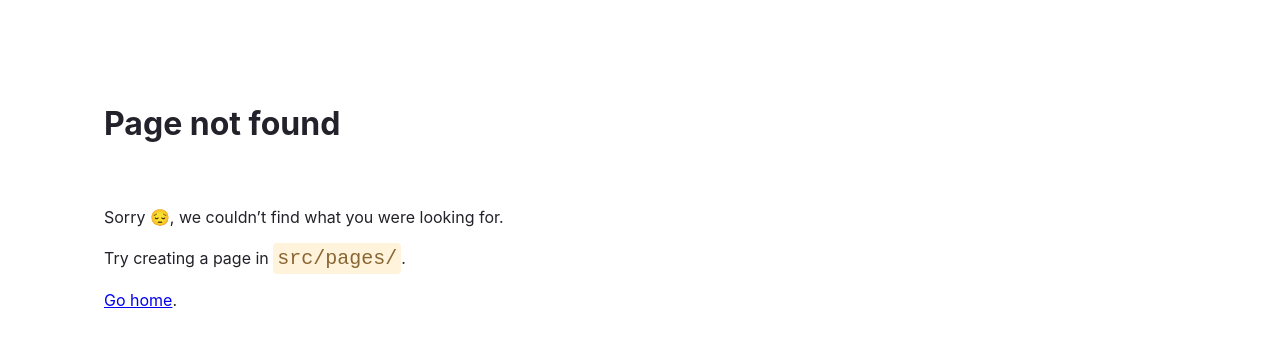
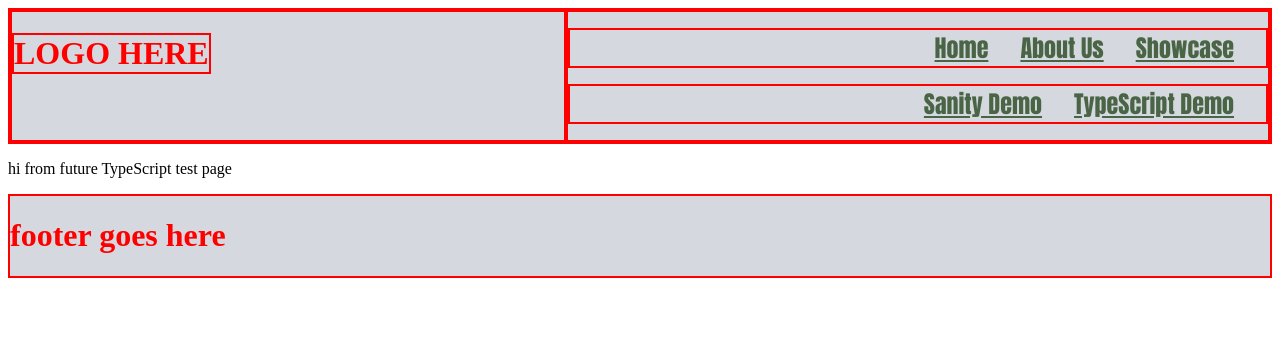
Before and after one commit to chris-ecklund/brochure-demo-feb2023-gatsby, a Gatsby site: page /typescriptpage in a window 1280 px wide. Before the commit this address had no page. Built offline with nearby package versions, Linux system fonts and the light colour scheme; Gatsby itself is replaced by a stand-in of ours; a web font is replaced by a local one.

Commit message:
-adding future typescript page

```diff
--- a/src/components/NavBar.js
+++ b/src/components/NavBar.js
@@ -13,9 +13,8 @@ const NavBar = () => {
           </div>
         </div>
 
-        <div className="flexgrow1 red-find-border"></div>
-
-        <nav className="flexgrow1">
+        <div className="flexgrow1 red-find-border">
+          <nav>
             <ul className="nav-links red-find-border">
               <li className="nav-link-item ">
                 <Link to="/" className="nav-link-text ">
@@ -34,6 +33,22 @@ const NavBar = () => {
               </li>
             </ul>
           </nav>
+
+          <nav className="flexgrow1">
+            <ul className="nav-links red-find-border">
+              <li className="nav-link-item ">
+                <Link to="/" className="nav-link-text ">
+                  Sanity Demo
+                </Link>
+              </li>
+              <li className="nav-link-item">
+                <Link to="/typescriptpage" className="nav-link-text">
+                  TypeScript Demo
+                </Link>
+              </li>
+            </ul>
+          </nav>
+        </div>
       </header>
     </div>
   );
--- /dev/null
+++ b/src/pages/typescriptpage.js
@@ -0,0 +1,17 @@
+import React from 'react'
+
+import Layout from '../components/layout'
+
+import "../scss/styles.scss";
+
+ const TypescriptPage = () => {
+  return (
+    <div>
+      <Layout>
+      <p>hi from future TypeScript test page</p>
+      </Layout>
+    </div>
+  )
+}
+
+export default TypescriptPage
```
Also changed, not shown: src/pages/showcase1.js (deleted, +0 -27 lines), src/pages/testpage.js (deleted, +0 -11 lines). Lines whose indentation alone changed are shown as unchanged.
